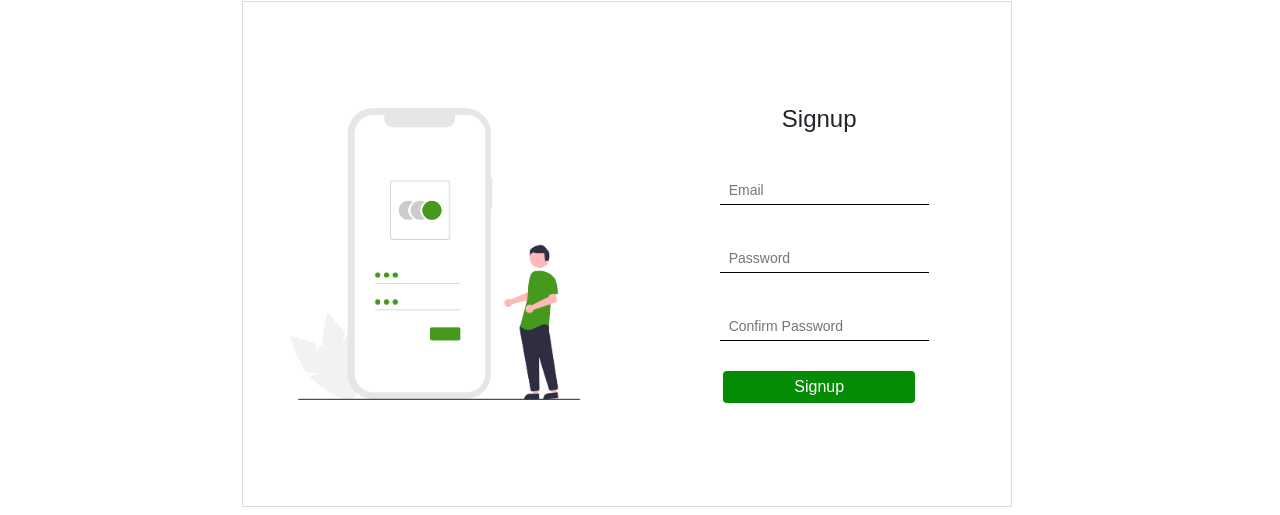
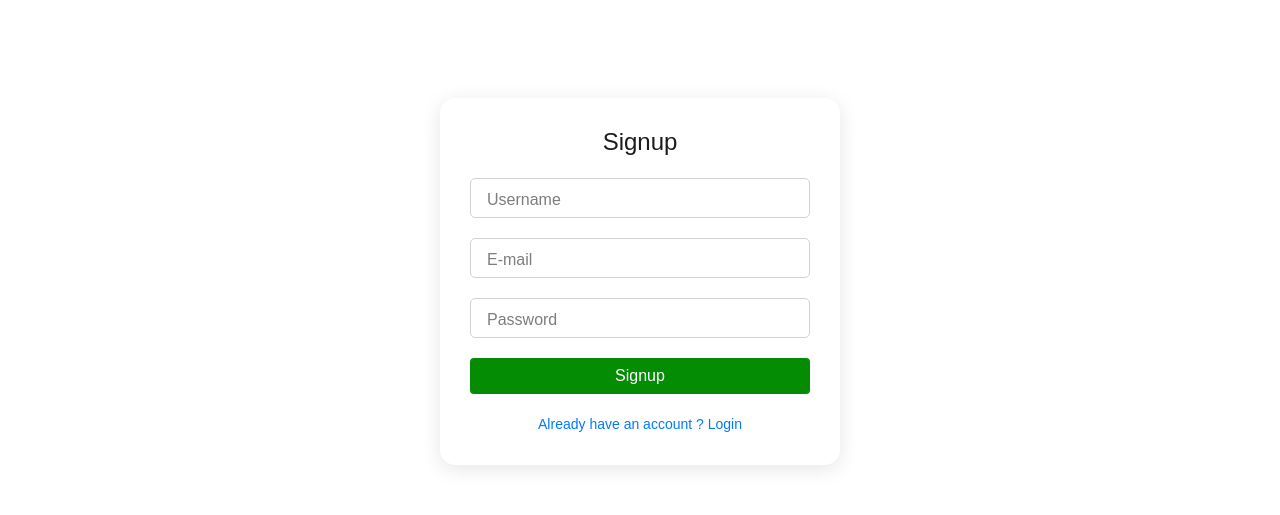
Before and after one commit to 11Aravind/second-spin, a React (Vite) app in the folder user/: page /signup in a window 1280 px wide. Shown: the part 158-673 px from the top of the page. Built offline with nearby package versions, Linux system fonts and the light colour scheme.

Commit message:
some component was edited

```diff
--- a/user/src/components/CSS/categoryfilter.css
+++ b/user/src/components/CSS/categoryfilter.css
@@ -11,7 +11,7 @@
     /* border-bottom: 2px solid #111; */
     cursor: default;
     /* text-shadow: 0 0 0 #111; */
-    padding: 6px 8px;
+    padding: 16px 8px;
   }
   .filter-container{
     /* margin: 4px 53px; */
--- a/user/src/components/CategoeryCard.jsx
+++ b/user/src/components/CategoeryCard.jsx
@@ -34,7 +34,7 @@ const CategoryCard = () => {
         },
     ]
     return (
-    <div className="row row-cols-1 row-cols-sm-2 row-cols-md-2 row-cols-lg-4 g-4" style={{"margin": "0px 113px", "marginTop": "40px" }}>
+        <div className="row row-cols-1 row-cols-sm-2 row-cols-md-2 row-cols-lg-4 g-4" style={{ "margin": "0px 113px", "marginTop": "40px" }}>
             {
                 categorys.map((category, index) => (
                     <div className="col-6 col-sm-6 col-md-4 col-lg-3" key={index}>
--- a/user/src/components/Navbar.jsx
+++ b/user/src/components/Navbar.jsx
@@ -187,15 +187,15 @@ const Navbar = () => {
                         }}
                         onChange={(value) => console.log(value)}
                         autoFocus
-                        leftIcon={<><i class="bi bi-search"></i></>}
+                        leftIcon={<><i className="bi bi-search"></i></>}
                         iconBoxSize="48px"
                     />
                 </div>
                 {/* <input className="" id="disabledInput" type="text" placeholder="Select your Vehicle"></input> */}
               <div className="icons">
-              <i class="bi bi-person-circle"></i>
+              <i className="bi bi-person-circle"></i>
              <Link to="/cart">
-             <i class="bi bi-cart"></i>
+             <i className="bi bi-cart"></i>
              <small className="cart-count">1</small>
              </Link>
               </div>
--- a/user/src/pages/Login.jsx
+++ b/user/src/pages/Login.jsx
@@ -1,51 +1,23 @@
-import { useRef, useState } from "react";
-import { httpRequest } from "../api.js"
-import "./css/login.css";
+import { Link } from "react-router-dom"
+import "./css/login.css"
 const Login = () => {
-  const name = useRef("");
-  const password = useRef("");
-  const [focusedInput, setFocusedInput] = useState(null);
-  const handleFocus = (inputName) => {
-    setFocusedInput(inputName);
-  };
-
-  const renderInput = (type, name, placeholder, reference) => (
-    <div className="input-container">
-      {focusedInput === name ? <label>{placeholder}</label> : null}
-      <input
-        type={type}
-        name={name}
-        ref={reference}
-        className="input-element"
-        placeholder={focusedInput === name ? '' : placeholder}
-        onFocus={() => handleFocus(name)}
-        onBlur={() => setFocusedInput(null)}
-      />
+  return (
+<div className="main-container">
+<div className="login-container">
+    {/* <img src="https://upload.wikimedia.org/wikipedia/commons/thumb/1/1c/ICloud_logo.svg/1200px-ICloud_logo.svg.png" alt="iCloud Logo"/> */}
+    <h1>Login</h1>
+    <div className="form-group">
+      <input type="email" id="apple-id" placeholder=" " required/>
+      <label htmlFor="apple-id">E-mail</label>
     </div>
-  );
-  const handleLogin = () => {
-    const loginDatas = {
-      "email": name.current.value,
-      "password": password.current.value
-    }
-    httpRequest("post", "server/user/login",loginDatas)
-    .then((res)=>console.log(res))
-    .catch((err)=>console.log(err))
-  }
-  return (
-    <div className="main-container">
-      <div className="left-container">
-        <div className="login-img">
-          <img src="./images/signin.png" alt="img" />
-        </div>
-      </div>
-      <div className="right-container">
-        <h4 className="headding">Login</h4>
-        {renderInput("text", 'Email', 'Email', name)}
-        {renderInput("password", 'Password', 'Password', password)}
-        <button className="flatBtn" onClick={handleLogin}>Login</button>
-      </div>
+    <div className="form-group" id="password-group" >
+      <input type="password" id="password" placeholder=" " required/>
+      <label htmlFor="password">Password</label>
     </div>
+    <button className="login-button">Sign In</button>
+    <Link to="/signup" className="forgot-password">New to Second spin? Create an account</Link>
+  </div>
+</div>
   )
 }
 
--- a/user/src/pages/Signup.jsx
+++ b/user/src/pages/Signup.jsx
@@ -1,69 +1,27 @@
-import { useState,useRef } from 'react';
-import {httpRequest} from "../api.js"
-const Signup = () => {
-  const [focusedInput, setFocusedInput] = useState(null);
-  const name = useRef("");
-  const password = useRef("");
-  const confirmpassword = useRef("");
-  const handleFocus = (inputName) => {
-    setFocusedInput(inputName);
-  };
-
-  // const handleBlur = () => {
-  //   setFocusedInput(null);
-  // };
-const handleSignUp=()=>{
-  const pass=password.current.value;
-  const confirmpass=confirmpassword.current.value;
-  if(pass!==confirmpass)
-  {
-console.log("confirm and pass wird was not matched");
-  }
-else{
-  const signupData={
-    "email":name.current.value,
-    "password":pass,
-  }
-  httpRequest("post","server/user/signup",signupData)
-  .then((res)=>console.log(res))
-  .catch((err)=>console.log(err));
-  console.log(signupData);
+import { Link } from "react-router-dom"
+const Login = () => {
+  return (
+<div className="main-container">
+<div className="login-container">
+    {/* <img src="https://upload.wikimedia.org/wikipedia/commons/thumb/1/1c/ICloud_logo.svg/1200px-ICloud_logo.svg.png" alt="iCloud Logo"/> */}
+    <h1>Signup</h1>
+    <div className="form-group">
+      <input type="test" id="apple-id" placeholder=" " required/>
+      <label htmlFor="apple-id">Username</label>
+    </div>
+    <div className="form-group">
+      <input type="email" id="apple-id" placeholder=" " required/>
+      <label htmlFor="apple-id">E-mail</label>
+    </div>
+    <div className="form-group" id="password-group" >
+      <input type="password" id="password" placeholder=" " required/>
+      <label htmlFor="password">Password</label>
+    </div>
+    <button className="login-button">Signup</button>
+    <Link to="/login" className="forgot-password">Already have an account ? Login</Link>
+  </div>
+</div>
+  )
 }
 
-
-}
-  const renderInput = (type,name, placeholder, reference) => (
-    <div className="input-container">
-      {focusedInput === name ? <label>{placeholder}</label> : null}
-      <input
-        type={type}
-        name={name}
-        ref={reference}
-        className="input-element"
-        placeholder={focusedInput === name ? '' : placeholder}
-        onFocus={() => handleFocus(name)}
-        onBlur={()=>setFocusedInput(null)}
-      />
-    </div>
-  );
-
-  return (
-
-    <div className="main-container">
-      <div className="left-container">
-        <div className="login-img">
-          <img src="./images/signup.png" alt="img" />
-        </div>
-      </div>
-      <div className="right-container">
-        <h4 className="headding">Signup</h4>
-        {renderInput("text",'Email', 'Email', name)}
-        {renderInput("password",'Password', 'Password', password)}
-        {renderInput("password",'Confirm Password', 'Confirm Password', confirmpassword)}
-        <button className="flatBtn" onClick={handleSignUp}>Signup</button>
-      </div>
-    </div>
-  );
-};
-
-export default Signup;
+export default Login
--- a/user/src/pages/css/login.css
+++ b/user/src/pages/css/login.css
@@ -1,70 +1,85 @@
-.main-container {
-    width: 60%;
-    top: 20%;
-    height: 63%;
-    left: 19%;
-    position: absolute;
+
+.main-container{
     display: flex;
-    /* justify-content: center; */
+    height: 80vh;
     align-items: center;
-    box-shadow: rgb(0 0 0 / 2%) 0px 1px 3px 0px, rgb(27 31 35 / 15%) 0px 0px 0px 1px;
+    justify-content: center;
 }
-
-.left-container {
-    width: 50%;
-}
-
-.right-container {
-    width: 50%;
-    display: flex;
-    flex-direction: column;
-    align-items: center;
-    justify-content: unset;
-}
-
-.login-img {
-    /* width: 50%; */
-}
-
-.login-img>img{
-    width: 100%;
-}
-.input-element{
-    border: none;
-    /* width: 50%; */
-    margin: 10px 5px;
-    padding: 3px 9px;
-    outline: none;
-    border-bottom: 1px solid;
-
-}
-.flatBtn{
-    background-color: var(--primary);
-    border: none;
-    color: white;
-    width: 50%;
-    /* margin-top: 14px; */
-    padding: 4px 0px;
-    border-radius: 4px;
-}
-.input-container {
+  .login-container {
+    text-align: center;
+    background: white;
+    padding: 30px;
+    border-radius: 15px;
+    box-shadow: 0 4px 20px rgba(0,0,0,0.1);
+    width: 90%;
+    max-width: 400px;
+  }
+  /* .login-container img {
+    width: 60px;
+    margin-bottom: 20px;
+  } */
+  .login-container h1 {
+    font-size: 24px;
+    color: #1c1c1e;
+    margin-bottom: 21px;
+  }
+  .form-group {
     position: relative;
     margin-bottom: 20px;
   }
-
-  label {
+  .form-group input {
+    width: 100%;
+    padding: 7px;
+    border: 1px solid #d1d1d6;
+    border-radius: 5px;
+    font-size: 16px;
+    color: #1c1c1e;
+    /* box-sizing: border-box; */
+    transition: border-color 0.3s;
+  }
+  .form-group input:focus {
+    border-color: black;
+    outline: none;
+  }
+  .form-group label {
     position: absolute;
-    top: -20px;
-    left: 0;
+    top: 10px;
+    left: 12px;
+    background: white;
+    padding: 0 5px;
+    color: #7d7d7d;
+    transition: all 0.2s;
+    pointer-events: none;
+  }
+  .form-group input:focus + label,
+  .form-group input:not(:placeholder-shown) + label {
+    top: -8px;
+    left: 10px;
     font-size: 12px;
-    color: #333;
+    color: var(--primary);
   }
 
-  input {
+
+
+  .login-button {
+    border: none;
+    color: #fff;
+    border-radius: 4px;
+    padding: 6px 0px;
+    background-color: var(--primary);
     width: 100%;
-    padding: 8px;
+    /* transition: background 0.3s; */
+  }
+  .login-button:hover {
+    /* background: linear-gradient(135deg, #005bb5, #003f8a); */
+  }
+  .forgot-password {
+    margin-top: 20px;
+    color: #007aff;
+    text-decoration: none;
     font-size: 14px;
+    display: block;
   }
-  .headding{
-    margin-bottom: 33px;
+  .forgot-password:hover {
+    text-decoration: underline;
   }
```
Also changed, not shown: user/src/components/CategoryFilter.jsx (+77 -19 lines). Lines whose indentation alone changed are shown as unchanged.
